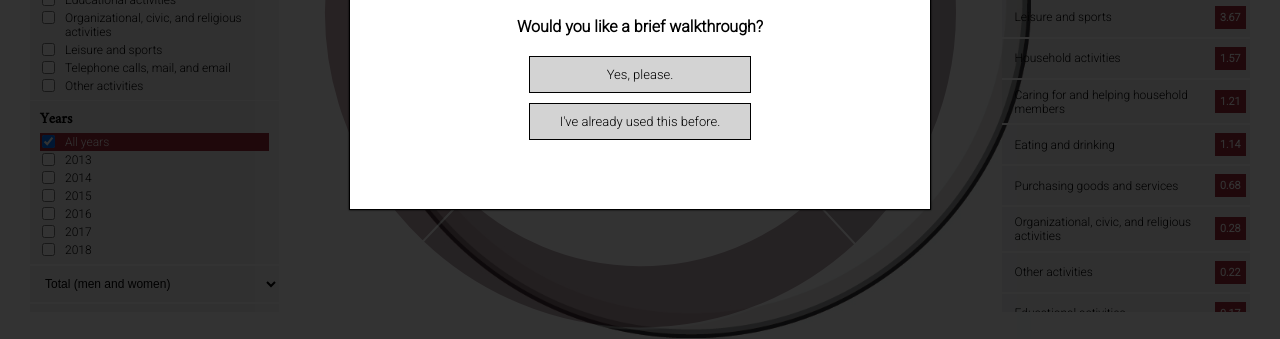
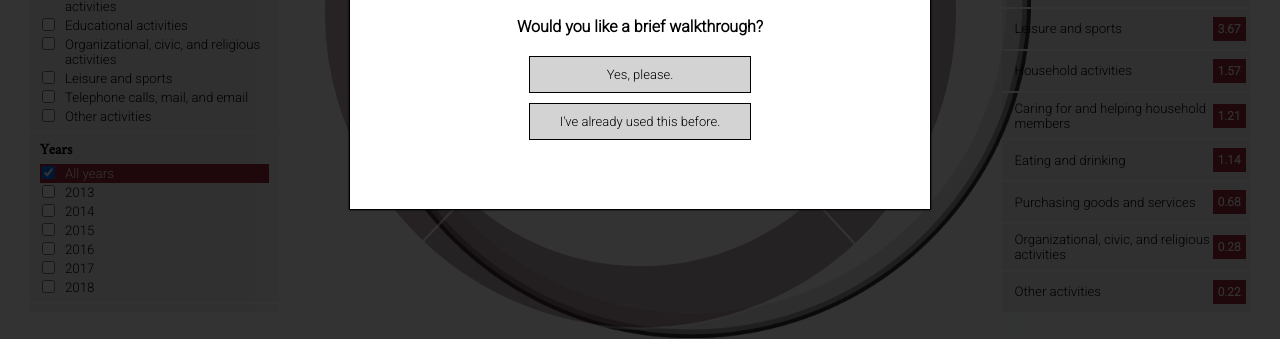
Before and after one commit to rayoowoo/TimeUsage, a website built with webpack: page index.html in a window 1280 px wide. Shown: the part 406-745 px from the top of the page. Built offline with nearby package versions, Linux system fonts and the light colour scheme.

Commit message:
Adjust font size

```diff
--- a/src/assets/stylesheets/display.scss
+++ b/src/assets/stylesheets/display.scss
@@ -13,7 +13,7 @@
     border-top: 1px solid;
     border-bottom: 1px solid;
     padding: 7.91px 13px;
-    font-size: 0.75em;
+    font-size: 0.83em;
     width: 100%;
     display: flex;
     justify-content: space-between;
--- a/src/assets/stylesheets/selectors.scss
+++ b/src/assets/stylesheets/selectors.scss
@@ -42,7 +42,7 @@
     }
     border-bottom: 1px solid;
     padding: 5px 10px;
-    font-size: 0.75em;
+    font-size: 0.83em;
 }
 
 .selectors div {
```
Also changed, not shown: timeusage.css.
